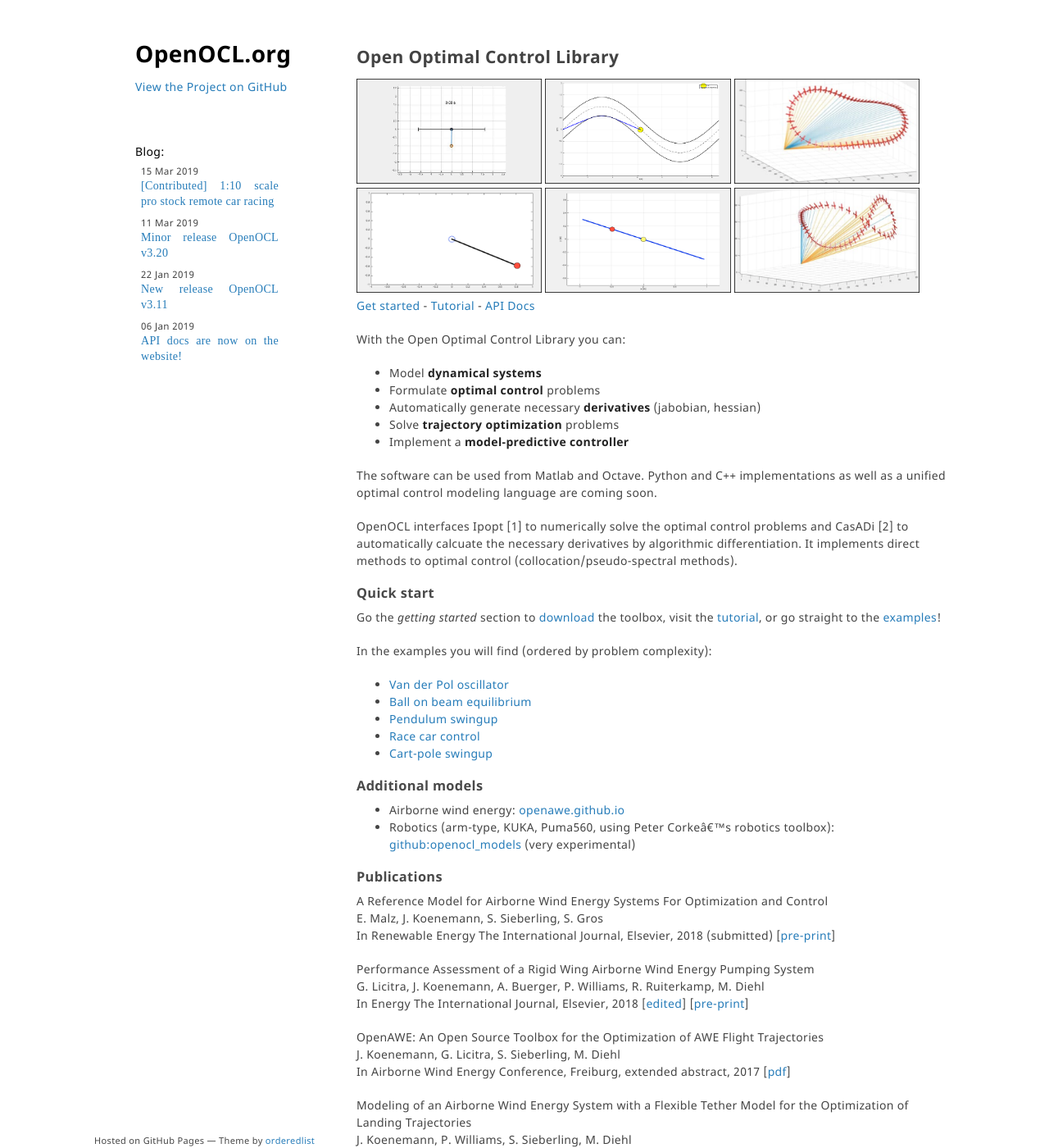
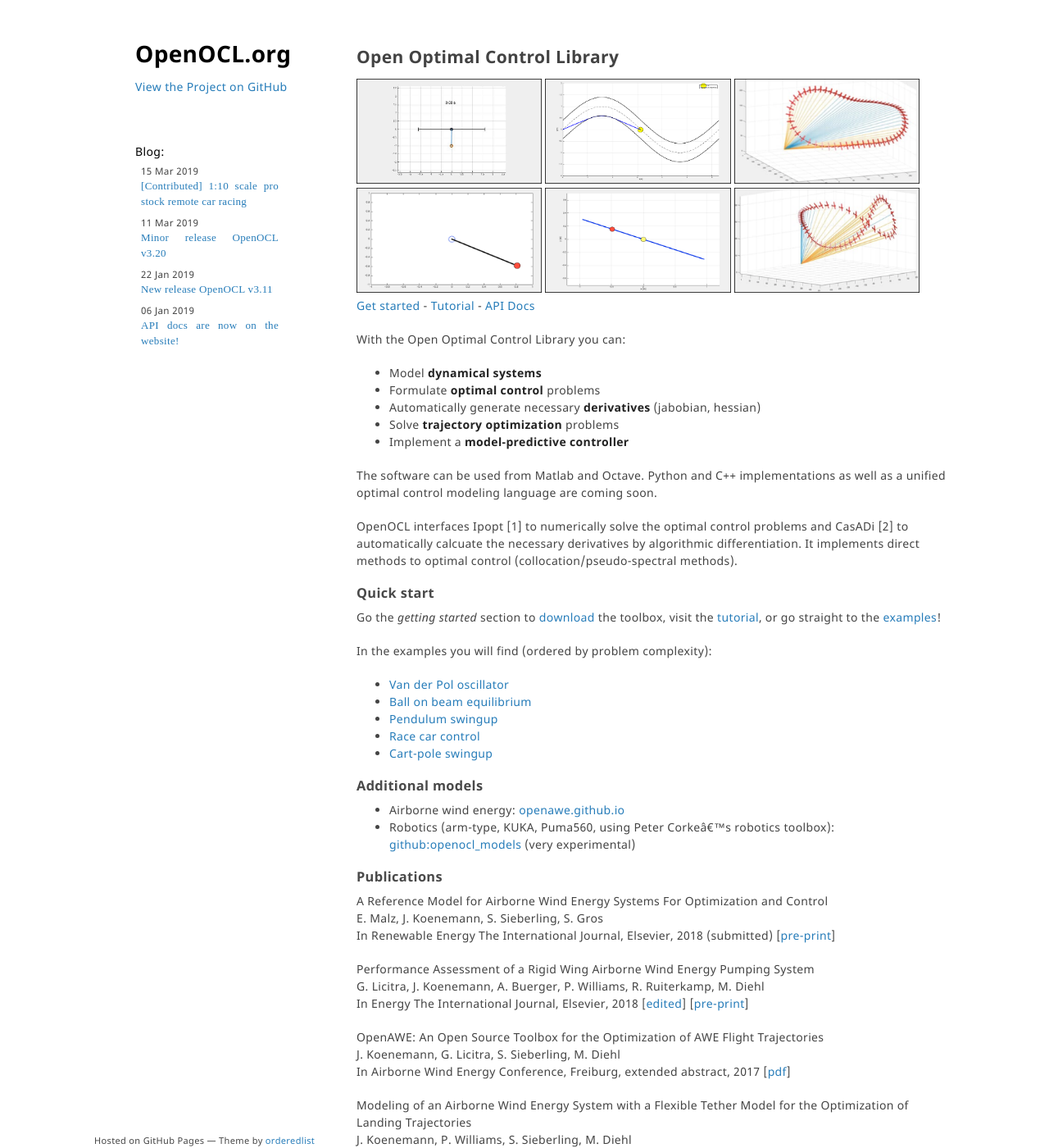
Before and after one commit to OpenOCL/openocl.github.io, a Jekyll site: the page built from index.md, in a window 1280 px wide and 1400 px high. Shown: the whole window at 82% size. Built offline with Jekyll 4.4.1, drawn with Linux system fonts in a browser that asks for light colours; some web fonts are replaced; our own code applies the rules of GitHub Pages for plain Markdown files.

Commit message:
indie flower

```diff
--- a/_sass/header.scss
+++ b/_sass/header.scss
@@ -73,7 +73,8 @@
 }
 
 header #header-blog li a {
-  font-family: cursive;
+  font: 13px "Indie Flower";
+  letter-spacing: 0.025em;
 }
 
 header #header-blog li a:hover {
```
